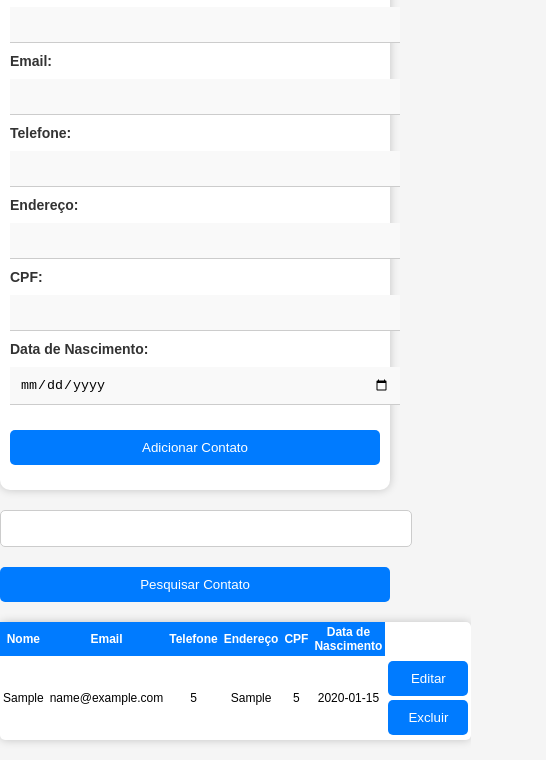
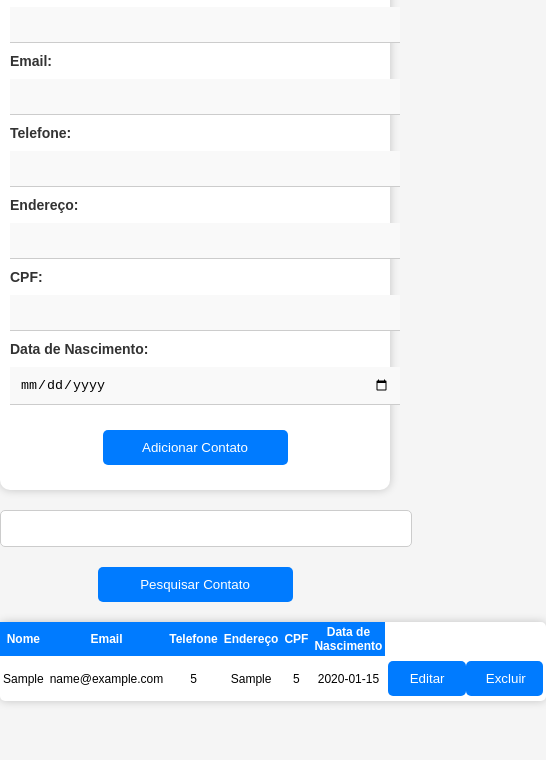
Before and after one commit to AlexandreBolsoni/agenda-Contatos, a plain HTML site: page index.html in a window 390 px wide. Both pictures are taken after typing "Sample", "name@example.com", "5", "Sample", "5", "2020-01-15" into the empty fields and a click on the button "Adicionar Contato". Shown: the part 89-849 px from the top of the page, 546 px wide, since content can reach past the window. Drawn offline with Linux system fonts and the light colour scheme.

Commit message:
atualizando responsividade

```diff
--- a/contato.css
+++ b/contato.css
@@ -157,7 +157,14 @@ input[type="date"]:focus {
   #inPesquisar {
     width: 50%;
   }
-
+  #lista-contatos td {
+    width: 50%;
+    padding: 5px;
+    white-space: nowrap; /* Impede a quebra de texto nas células da tabela */
+  }
+  table{
+    width: 50%;
+  }
   .botao,
   #btPesquisar,
   #adicionar-contato,
@@ -165,7 +172,8 @@ input[type="date"]:focus {
     width: 50%;
   }
 
-  #lista-contatos {
+  #lista-contatos tbody {
+    width: 20%;
     font-size: 14px;
   }
 
@@ -180,20 +188,28 @@ input[type="date"]:focus {
   body {
     font-size: 14px;
   }
+  main{
+    margin: auto;
+  }
 
   #contato-form {
     padding: 10px;
   }
-
+  table{
+    width: 50%;
+  }
   #inPesquisar {
     width: 100%;
   }
-
+  #lista-contatos tbody td {
+    width: 50%;
+    font-size: 12px;
+  }
   .botao,
   #btPesquisar,
   #adicionar-contato,
   #salvar-contato {
-    width: 100%;
+    width: 50%;
   }
 
   #lista-contatos {
```
